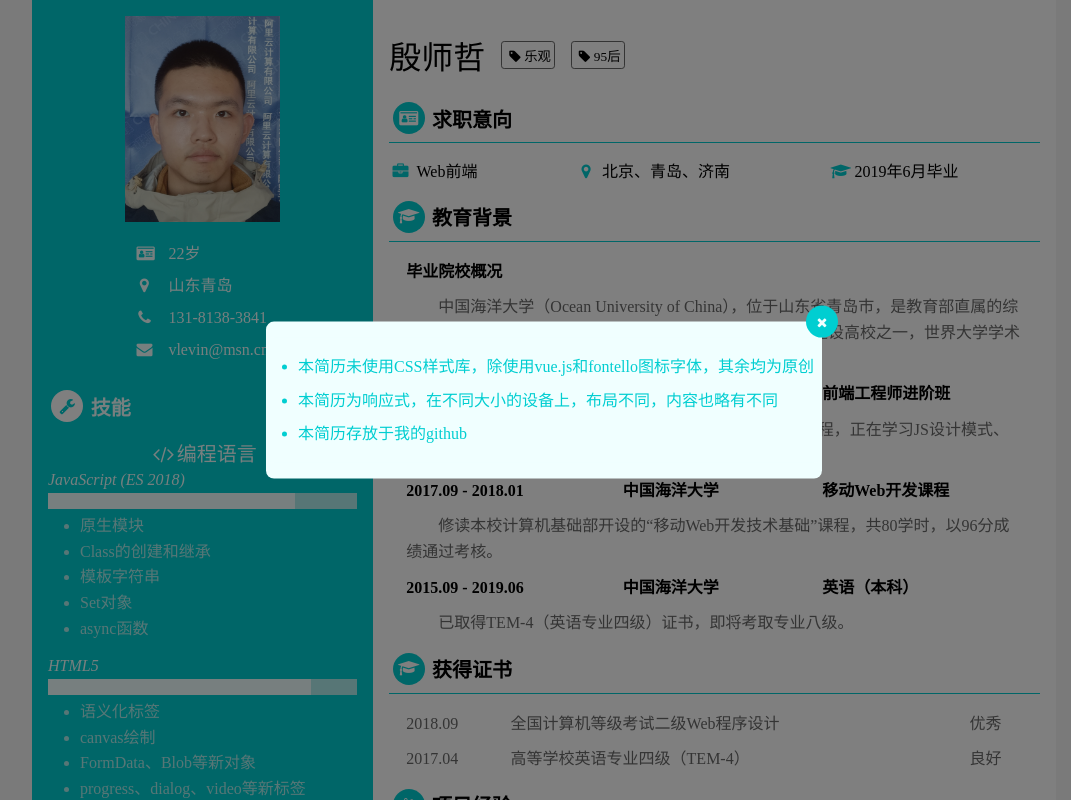
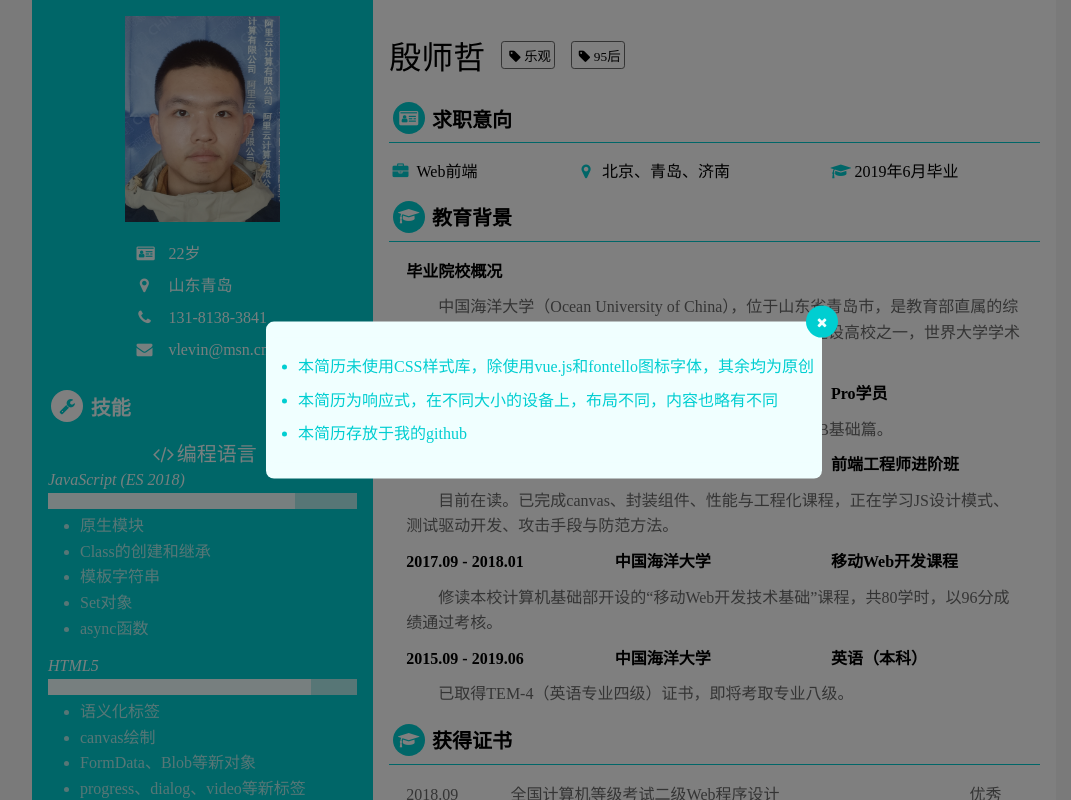
Before and after one commit to vlev1n/vue-resume, a Vue app: page / in a window 1280 px wide. Shown: the top 800 px of the page, without its empty margins (96-1167 px from the left). Built offline with nearby package versions, Linux system fonts and the light colour scheme.

Commit message:
增加Rails 365编程学院的条目

```diff
--- a/src/components/entries/education.js
+++ b/src/components/entries/education.js
@@ -1,5 +1,10 @@
 const entries = [
   {
+    'time': '2019.03至今',
+    'school': 'Rails 365编程学院',
+    'course': 'Pro学员',
+    'detail': '持续学习全栈技术。已学习Nodejs + Express + MongoDB基础篇。'
+  }, {
     'time': '2018.08 - 2019.06',
     'school': '腾讯NEXT学位',
     'course': '前端工程师进阶班',
```
